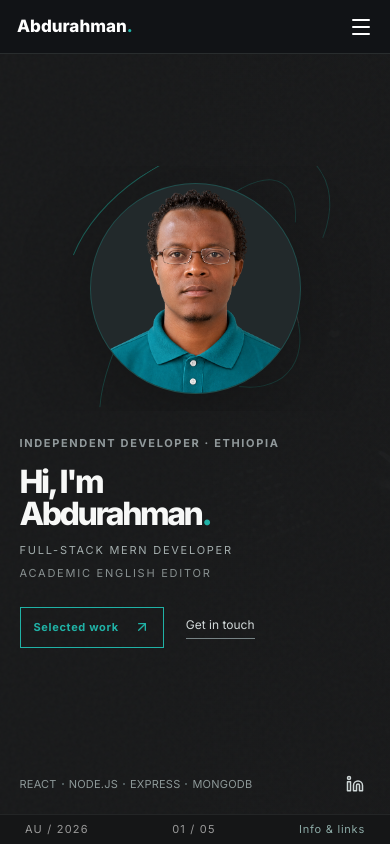
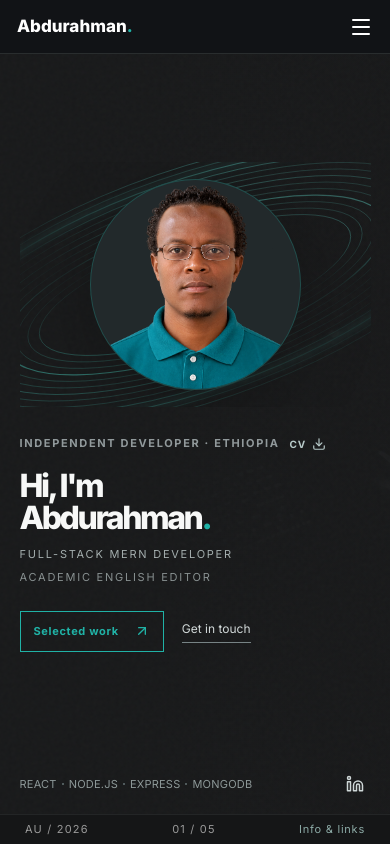
Before and after one commit to abdu-ousman/my-portfolio, a React (Vite) app: page / in a window 390 px wide. Built offline with nearby package versions, Linux system fonts and the light colour scheme.

Commit message:
Profile pic bg ring added

```diff
--- a/src/layout/Navbar.jsx
+++ b/src/layout/Navbar.jsx
@@ -1,6 +1,5 @@
 import React, { useState } from 'react';
-import { Menu, X, ArrowUpRight, Download } from 'lucide-react';
-const CV={href:'/Abdurahman_Usman_CV.pdf',file:'Abdurahman_Usman_CV.pdf'};
+import { Menu, X, ArrowUpRight } from 'lucide-react';
 const links=[{href:'#hero',label:'Home'},{href:'#about',label:'About'},{href:'#projects',label:'Projects'},{href:'#services',label:'Services'},{href:'#contact',label:'Contact'}];
 export const Navbar=({activePage='hero'})=>{
  const [open,setOpen]=useState(false);
@@ -8,17 +7,10 @@ export const Navbar=({activePage='hero'})=>{
   <aside className="viewport-rail" aria-label="Portfolio navigation">
     <a href="#hero" className="viewport-brand" aria-label="Go to home"><span>AU<span className="text-primary">.</span></span><small>MERN DEVELOPER</small></a>
     <nav className="viewport-nav">{links.map(link=><a key={link.href} href={link.href} className={activePage===link.href.slice(1)?'active':''} aria-current={activePage===link.href.slice(1)?'page':undefined}>{link.label}</a>)}</nav>
-    <div className="viewport-rail-actions">
-      <a className="viewport-rail-contact" href="#contact">Let's talk <ArrowUpRight size={14} aria-hidden="true"/></a>
-      <a className="viewport-rail-cv" href={CV.href} download={CV.file} aria-label="Download CV as PDF">Download CV <Download size={14} aria-hidden="true"/></a>
-    </div>
+    <a className="viewport-rail-contact" href="#contact">Let's talk <ArrowUpRight size={14}/></a>
     <span className="viewport-rail-bottom">© Abdurahman</span>
   </aside>
   <div className="viewport-mobile-bar"><a href="#hero" className="viewport-mobile-brand">Abdurahman<span>.</span></a><button aria-expanded={open} aria-label={open?'Close menu':'Open menu'} onClick={()=>setOpen(v=>!v)}>{open?<X/>:<Menu/>}</button></div>
-  {open&&<nav className="viewport-mobile-drawer" aria-label="Mobile navigation">{links.map(link=><a onClick={()=>setOpen(false)} href={link.href} key={link.href} className={activePage===link.href.slice(1)?'active':''}>{link.label}</a>)}
-    <div className="viewport-drawer-divider" role="separator"/>
-    <a onClick={()=>setOpen(false)} href="#contact" className="viewport-drawer-action">Let's talk <ArrowUpRight size={15} aria-hidden="true"/></a>
-    <a onClick={()=>setOpen(false)} href={CV.href} download={CV.file} className="viewport-drawer-action cv" aria-label="Download CV as PDF">Download CV <Download size={15} aria-hidden="true"/></a>
-  </nav>}
+  {open&&<nav className="viewport-mobile-drawer" aria-label="Mobile navigation">{links.map(link=><a onClick={()=>setOpen(false)} href={link.href} key={link.href} className={activePage===link.href.slice(1)?'active':''}>{link.label}</a>)}</nav>}
  </>;
 };
--- a/src/sections/Hero.jsx
+++ b/src/sections/Hero.jsx
@@ -1,5 +1,5 @@
 import { useState } from 'react';
-import { ArrowUpRight, Linkedin } from 'lucide-react';
+import { ArrowUpRight, Download, Linkedin } from 'lucide-react';
 
 // A deliberately restrained opening panel, inspired by the supplied reference.
 // Original portrait and background paths are preserved so the owner's public assets work unchanged.
@@ -15,7 +15,10 @@ export const Hero = () => {
       )}
       <div className="minimal-hero-inner">
         <div className="minimal-hero-copy">
-          <div className="minimal-hero-eyebrow">INDEPENDENT DEVELOPER · ETHIOPIA</div>
+          <div className="minimal-hero-meta">
+            <span className="minimal-hero-eyebrow">INDEPENDENT DEVELOPER · ETHIOPIA</span>
+            <a className="minimal-hero-cv" href="/Abdurahman_Usman_CV.pdf" download="Abdurahman_Usman_CV.pdf" aria-label="Download CV as PDF" title="Download CV">CV <Download size={14} aria-hidden="true" /></a>
+          </div>
           <h1 id="hero-name">Hi, I'm<br/><span>Abdurahman<span className="minimal-hero-dot">.</span></span></h1>
           <p className="minimal-hero-role">Full-stack MERN developer<span className="minimal-hero-role-sub">Academic English editor</span></p>
           <div className="minimal-hero-actions">
@@ -24,7 +27,36 @@ export const Hero = () => {
           </div>
         </div>
         <div className="minimal-hero-art" aria-label="Portfolio portrait and visual signature">
-          <div className="minimal-hero-signature" aria-hidden="true"><span className="signature-arc one"/><span className="signature-arc two"/><span className="signature-arc three"/></div>
+          <svg className="minimal-hero-signature" viewBox="0 0 720 520" preserveAspectRatio="xMidYMid meet" aria-hidden="true" focusable="false">
+            <defs>
+              <linearGradient id="hero-orbit-stroke" x1="0%" y1="90%" x2="100%" y2="10%">
+                <stop offset="0%" stopColor="#4de4d2" stopOpacity=".76" />
+                <stop offset="27%" stopColor="#4de4d2" stopOpacity=".23" />
+                <stop offset="53%" stopColor="#37b9ae" stopOpacity=".10" />
+                <stop offset="82%" stopColor="#66e9da" stopOpacity=".63" />
+                <stop offset="100%" stopColor="#66e9da" stopOpacity=".14" />
+              </linearGradient>
+              <filter id="hero-orbit-halo" x="-40%" y="-60%" width="180%" height="220%">
+                <feGaussianBlur stdDeviation="6" />
+              </filter>
+            </defs>
+            <g fill="none" transform="rotate(-19 360 260)">
+              {Array.from({ length: 13 }, (_, i) => (
+                <ellipse
+                  key={i}
+                  cx="360"
+                  cy="260"
+                  rx={232 + i * 17}
+                  ry={69 + i * 8}
+                  stroke="url(#hero-orbit-stroke)"
+                  strokeWidth={i === 3 || i === 10 ? 1.55 : .8}
+                  opacity={i % 3 === 0 ? .91 : .64}
+                />
+              ))}
+              <ellipse cx="360" cy="260" rx="402" ry="149" stroke="#50e5d7"
+                strokeWidth="5" opacity=".19" filter="url(#hero-orbit-halo)" />
+            </g>
+          </svg>
           <div className="minimal-hero-portrait">
             {portraitMissing ? (
               <span className="minimal-hero-initials" role="img" aria-label="Abdurahman Usman">AU</span>
--- a/src/viewport.css
+++ b/src/viewport.css
@@ -74,11 +74,8 @@ body {background:#111316!important;}
 .minimal-hero-primary:hover{background:#20b2a6;color:#101313;}
 .minimal-hero-secondary{font-size:12px;color:#d1d8d8;text-decoration:none;border-bottom:1px solid #778385;padding-bottom:4px;transition:color .2s;}.minimal-hero-secondary:hover{color:#20b2a6;}
 .minimal-hero-art{height:min(70vh,600px);max-height:100%;position:relative;display:grid;place-items:center;overflow:hidden;}
-.minimal-hero-signature{position:absolute;inset:0;pointer-events:none;z-index:0;opacity:.85;filter:drop-shadow(0 0 17px rgba(28,218,188,.13));}
-.signature-arc{position:absolute;border:1px solid transparent;border-top-color:rgba(31,205,184,.46);border-right-color:rgba(31,205,184,.21);width:90%;height:45%;border-radius:50%;transform-origin:center;}
-.signature-arc.one{left:6%;top:17%;transform:rotate(-31deg);}
-.signature-arc.two{left:14%;top:33%;transform:rotate(43deg);width:75%;height:35%;border-top-color:rgba(255,255,255,.17);}
-.signature-arc.three{left:2%;top:42%;transform:rotate(-57deg);width:98%;height:29%;border-top-color:rgba(31,205,184,.28);}
+/* v28: stationary, responsive planetary rings behind the original portrait. */
+.minimal-hero-signature{position:absolute;left:50%;top:50%;width:145%;height:105%;transform:translate(-50%,-50%);pointer-events:none;z-index:0;opacity:.92;overflow:visible;filter:drop-shadow(0 0 7px rgba(40,210,194,.15));}
 .minimal-hero-portrait{width:min(63%,315px);aspect-ratio:1/1;border-radius:50%;overflow:hidden;background:#22292b;border:1px solid rgba(32,178,166,.27);position:relative;box-shadow:0 16px 80px rgba(0,0,0,.23);z-index:1;}
 .minimal-hero-portrait img{width:100%;height:100%;object-fit:cover;object-position:42% 18%;}
 .minimal-hero-initials{display:grid;place-items:center;width:100%;height:100%;font-size:75px;font-weight:800;letter-spacing:-.1em;color:#20b2a6;}
@@ -771,34 +768,13 @@ html, body, #root, button, a, input, select, textarea,
   }
 }
 
-/* v22 — Keep the portrait's signature lines proportionate on phones.
-   On desktop the orbit layer has a taller, narrower drawing area. Previously,
-   mobile stretched the same percentage-based arcs across a wide, short strip,
-   distorting their angles and curvature. Size the orbit layer from the portrait
-   rather than from the mobile art container; retain the original desktop arcs. */
+/* Mobile: maintain the ellipse aspect ratio rather than stretching the rings. */
 @media (max-width:850px) {
-  .minimal-hero-art {
-    position:relative;
-    isolation:isolate;
-  }
-  .minimal-hero-signature {
-    inset:auto;
-    left:50%;
-    top:50%;
-    width:min(38dvh,327px);
-    height:min(47.5dvh,409px);
-    transform:translate(-50%,-50%);
-    transform-origin:center;
-  }
-  .minimal-hero-portrait {
-    z-index:1;
-  }
+  .minimal-hero-art{position:relative;isolation:isolate;}
+  .minimal-hero-signature{inset:auto;left:50%;top:50%;width:min(135vw,610px);height:150%;transform:translate(-50%,-50%);opacity:.82;}
 }
 @media (max-width:420px) and (max-height:720px) {
-  .minimal-hero-signature {
-    width:min(30.4dvh,327px);
-    height:min(38dvh,409px);
-  }
+  .minimal-hero-signature{width:133vw;height:155%;opacity:.72;}
 }
 
 /* v23: LinkedIn icon only in hero footer; leave technology stack unobstructed. */
@@ -829,18 +805,45 @@ html, body, #root, button, a, input, select, textarea,
   .minimal-hero-linkedin svg { width: 18px !important; height: 18px !important; }
 }
 
-/* v28: CV lives with the nav actions (rail on desktop, drawer on phones), not in the hero. */
-.viewport-rail-actions { display: flex; flex-direction: column; gap: 2px; margin-top: 15px; padding-top: 15px; border-top: 1px solid #25292a; }
-.viewport-rail-actions .viewport-rail-contact,
-.viewport-rail-actions .viewport-rail-cv { margin-top: 0; }
-.viewport-rail-cv {
-  display: flex; align-items: center; gap: 6px;
-  padding: 12px; font-size: 12px; text-decoration: none;
-  color: #b8cbca; transition: color .18s ease;
+
+/* v27: A small, purposeful CV utility in the hero eyebrow row.
+   Two primary hero actions remain; the CV no longer creates a third button or mobile row. */
+.minimal-hero-meta {
+  display: flex;
+  align-items: center;
+  justify-content: space-between;
+  gap: 18px;
+  margin-bottom: 32px;
 }
-.viewport-rail-cv:hover, .viewport-rail-cv:focus-visible { color: #20b2a6; }
-.viewport-rail-cv:focus-visible, .viewport-rail-contact:focus-visible { outline: 2px solid #20b2a6; outline-offset: -2px; }
-.viewport-mobile-drawer .viewport-drawer-divider { height: 0; margin: 8px 0 0; border: 0; }
-.viewport-mobile-drawer a.viewport-drawer-action { display: flex; align-items: center; gap: 8px; color: #20b2a6; }
-.viewport-mobile-drawer a.viewport-drawer-action.cv { color: #b8cbca; }
-@media (prefers-reduced-motion: reduce) { .viewport-rail-cv { transition: none; } }
+.minimal-hero-meta .minimal-hero-eyebrow { margin: 0; white-space: normal; }
+.minimal-hero-cv {
+  display: inline-flex;
+  flex: 0 0 auto;
+  align-items: center;
+  gap: 6px;
+  padding: 5px 0;
+  font-family: Inter, Arial, sans-serif;
+  font-size: 11px;
+  line-height: 1.3;
+  font-weight: 650;
+  letter-spacing: .12em;
+  color: #b8cbca;
+  background: transparent;
+  border: 0;
+  text-decoration: none;
+  transition: color .18s ease;
+}
+.minimal-hero-cv:hover { color: #20b2a6; }
+.minimal-hero-cv:focus-visible { outline: 2px solid #20b2a6; outline-offset: 5px; }
+.minimal-hero-actions { flex-wrap: nowrap; }
+@media (max-width: 850px) {
+  .minimal-hero-meta { margin-bottom: 14px; gap: 10px; }
+  .minimal-hero-meta .minimal-hero-eyebrow { font-size: 10px; letter-spacing: .1em; }
+  .minimal-hero-cv { font-size: 10px; letter-spacing: .08em; }
+  .minimal-hero-actions { display: flex; flex-wrap: wrap; gap: 18px; }
+}
+@media (max-width: 360px) {
+  .minimal-hero-meta .minimal-hero-eyebrow { font-size: 9px; }
+  .minimal-hero-actions { column-gap: 14px; }
+}
+@media (prefers-reduced-motion: reduce) { .minimal-hero-cv { transition: none; } }
```
